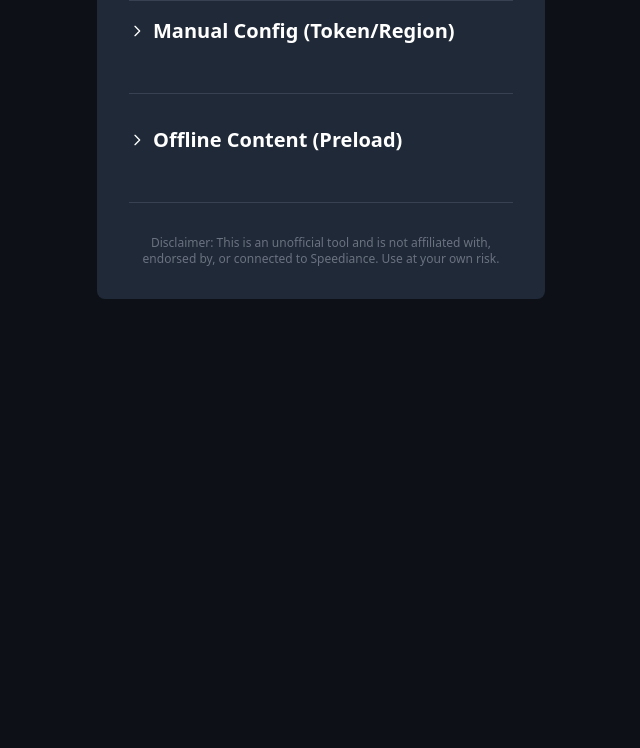
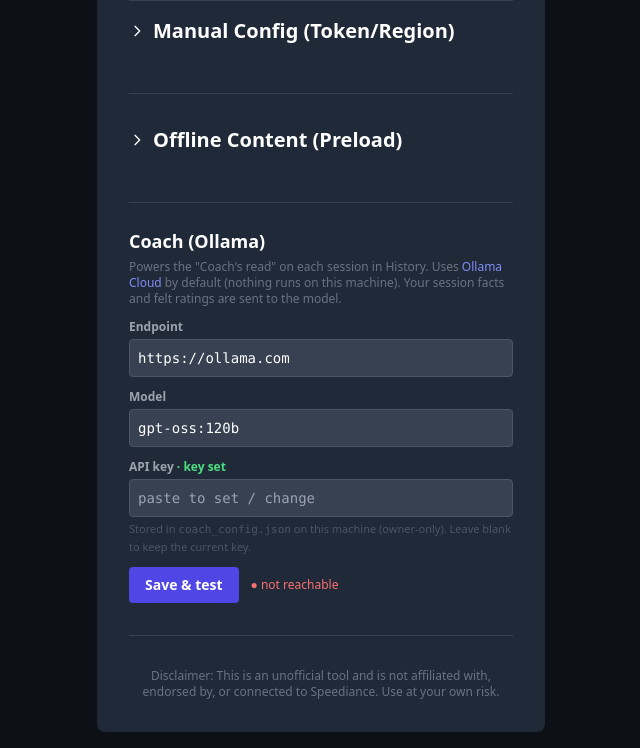
Before and after one commit to labatt/speediance-smartgym-workout-manager, a Flask app: page /settings in a window 1280 px wide. Shown: the part 1063-1811 px from the top of the page, without its empty margins (319-959 px from the left). Before the commit the page ends 1362 px from the top, so only its background shows below. Run offline with Flask 3, Linux system fonts and the light colour scheme; data that the repository does not hold is empty; some libraries are stand-ins or nearby versions.

Commit message:
Add an optional AI coach (Ollama) over the training journal
Builds on the journal: deterministic code (progression.py) extracts every fact from a
session, coach.build_prompt lays them out with the athlete's felt ratings, and a local
or cloud Ollama model interprets — it never computes. The system prompt forbids
inventing numbers and makes the felt rating outrank any sensor metric, encoding the
lesson that power-fade cannot see effort.

Verified live against Ollama Cloud (gpt-oss:120b) on a real session: the model held a
Pallof Press the athlete rated "easy" because its range had collapsed 38% (form gate),
spoke in levels not weight for Vita, and recommended reducing only the exercises rated
too hard. ~12s round trip.

- coach.py: pure build_prompt (tested) + a thin /api/chat client for cloud or local
  Ollama, with graceful, specific failure messages (no key, bad key, unreachable,
  missing model). Cloud endpoint https://ollama.com with a Bearer key.
- Config in coach_config.json (chmod 600, gitignored); the key is never returned by the
  API or written to any tracked file. Env vars override for headless use.
- Settings gets an Ollama section (endpoint/model/key + live reachability); History gets
  a "Coach's read" button per session.

Co-Authored-By: Claude Opus 4.8 (1M context) <noreply@anthropic.com>
Claude-Session: https://claude.ai/code/session_01RFiY9W6dmzZKAd2y4Ku4Ct

```diff
--- a/app.py
+++ b/app.py
@@ -3,6 +3,7 @@ from api_client import SpeedianceClient, SpeedianceAuthError
 from debug_routes import init_debug
 import schedule_planner
 import progression
+import coach
 import datetime
 import json
 import os
@@ -763,6 +764,66 @@ def api_session_notes(training_id):
     return jsonify(entry)
 
 
+@app.route('/api/session/<int:training_id>/coach', methods=['POST'])
+def api_session_coach(training_id):
+    """A coaching read of one session, from a local/cloud Ollama model.
+
+    The model only interprets: progression.py computes every fact, coach.build_prompt lays
+    them out with the athlete's felt ratings, and the system prompt forbids inventing numbers
+    and makes the felt rating outrank any sensor metric.
+    """
+    if not client.credentials.get("token"):
+        return jsonify({"error": "Unauthorized"}), 401
+    try:
+        snapshot = _analyze_training(training_id)
+        notes = load_journal().get(str(training_id), {})
+
+        comparison = None
+        template_id = request.args.get('template_id')
+        if template_id:
+            try:
+                end = datetime.date.today()
+                start = end - datetime.timedelta(days=120)
+                records = client.get_training_records(start.isoformat(), end.isoformat())
+                earlier = [r for r in records
+                           if str(r.get('templateId')) == str(template_id)
+                           and r.get('trainingId') != training_id]
+                if earlier:
+                    comparison = progression.compare_sessions(
+                        snapshot, _analyze_training(earlier[0]['trainingId']))
+            except Exception:
+                comparison = None
+
+        prompt = coach.build_prompt(snapshot, notes, comparison)
+        ok, text = coach.ask_ollama(prompt)
+        return jsonify({"ok": ok, "text": text})
+    except Exception as e:
+        if _is_auth_error(e):
+            return jsonify({"error": str(e)}), 401
+        return jsonify({"error": str(e)}), 500
+
+
+@app.route('/api/coach/config', methods=['GET', 'POST'])
+def api_coach_config():
+    if request.method == 'GET':
+        cfg = coach.load_config()
+        status = coach.ollama_status(cfg)
+        # Never return the key itself; only whether one is set.
+        return jsonify({
+            "endpoint": cfg["endpoint"], "model": cfg["model"],
+            "has_key": bool(cfg.get("api_key")), "status": status,
+        })
+
+    incoming = request.json or {}
+    coach.save_config(
+        endpoint=incoming.get('endpoint'),
+        model=incoming.get('model'),
+        # Empty string clears; omit the field to leave the existing key untouched.
+        api_key=incoming.get('api_key') if 'api_key' in incoming else None,
+    )
+    return jsonify({"saved": True, "status": coach.ollama_status()})
+
+
 @app.route('/api/burn_rate')
 def api_burn_rate():
     """Your personal kcal/min, measured from what the machine actually recorded.
--- a/templates/settings.html
+++ b/templates/settings.html
@@ -198,6 +198,37 @@
         </div>
     </details>
 
+    <div class="mt-8 pt-6 border-t border-gray-700">
+        <h3 class="text-lg font-bold text-white mb-1">Coach (Ollama)</h3>
+        <p class="text-xs text-gray-500 mb-3">
+            Powers the "Coach's read" on each session in History. Uses
+            <a href="https://ollama.com/settings/keys" target="_blank" class="text-indigo-400 hover:underline">Ollama Cloud</a>
+            by default (nothing runs on this machine). Your session facts and felt ratings are sent to the model.
+        </p>
+        <div class="space-y-3">
+            <div>
+                <label class="block text-xs font-bold mb-1 text-gray-400">Endpoint</label>
+                <input type="text" id="coach-endpoint" placeholder="https://ollama.com"
+                       class="w-full p-2 bg-gray-700 rounded text-white border border-gray-600 text-sm font-mono">
+            </div>
+            <div>
+                <label class="block text-xs font-bold mb-1 text-gray-400">Model</label>
+                <input type="text" id="coach-model" placeholder="gpt-oss:120b"
+                       class="w-full p-2 bg-gray-700 rounded text-white border border-gray-600 text-sm font-mono">
+            </div>
+            <div>
+                <label class="block text-xs font-bold mb-1 text-gray-400">API key <span id="coach-keyset" class="text-green-400"></span></label>
+                <input type="password" id="coach-key" placeholder="paste to set / change"
+                       class="w-full p-2 bg-gray-700 rounded text-white border border-gray-600 text-sm font-mono">
+                <p class="text-[11px] text-gray-600 mt-1">Stored in <code>coach_config.json</code> on this machine (owner-only). Leave blank to keep the current key.</p>
+            </div>
+            <div class="flex items-center gap-3">
+                <button onclick="saveCoach()" class="bg-indigo-600 hover:bg-indigo-700 text-white font-bold py-2 px-4 rounded text-sm">Save & test</button>
+                <span id="coach-status" class="text-xs text-gray-400"></span>
+            </div>
+        </div>
+    </div>
+
     <div class="mt-8 pt-8 border-t border-gray-700 text-center">
         <p class="text-xs text-gray-500">
             Disclaimer: This is an unofficial tool and is not affiliated with, endorsed by, or connected to Speediance.
@@ -205,4 +236,39 @@
         </p>
     </div>
 </div>
+
+<script>
+    async function loadCoach() {
+        try {
+            const d = await (await fetch('/api/coach/config')).json();
+            document.getElementById('coach-endpoint').value = d.endpoint || '';
+            document.getElementById('coach-model').value = d.model || '';
+            document.getElementById('coach-keyset').textContent = d.has_key ? '· key set' : '· no key';
+            showCoachStatus(d.status);
+        } catch (e) { /* not logged in, ignore */ }
+    }
+    function showCoachStatus(s) {
+        const el = document.getElementById('coach-status');
+        if (!s) return;
+        el.innerHTML = s.up
+            ? `<span class="text-green-400">● reachable${s.cloud ? ' (cloud)' : ''} — ${s.model}</span>`
+            : `<span class="text-red-400">● not reachable${s.cloud && !s.has_key ? ' — add an API key' : ''}</span>`;
+    }
+    async function saveCoach() {
+        const body = {
+            endpoint: document.getElementById('coach-endpoint').value.trim(),
+            model: document.getElementById('coach-model').value.trim(),
+        };
+        const key = document.getElementById('coach-key').value.trim();
+        if (key) body.api_key = key;
+        document.getElementById('coach-status').textContent = 'Saving…';
+        const d = await (await fetch('/api/coach/config', {
+            method: 'POST', headers: {'Content-Type': 'application/json'}, body: JSON.stringify(body)
+        })).json();
+        document.getElementById('coach-key').value = '';
+        showCoachStatus(d.status);
+        loadCoach();
+    }
+    loadCoach();
+</script>
 {% endblock %}
```
Also changed, not shown: coach.py (added, +190 -0 lines), templates/history.html (+43 -0 lines), tests/test_coach.py (added, +92 -0 lines), CHANGELOG.md, 1 other file.
